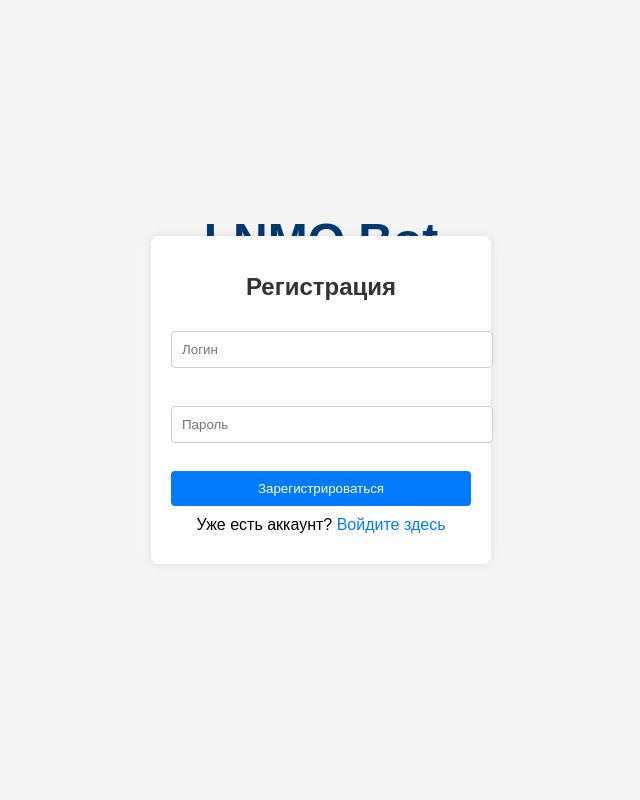
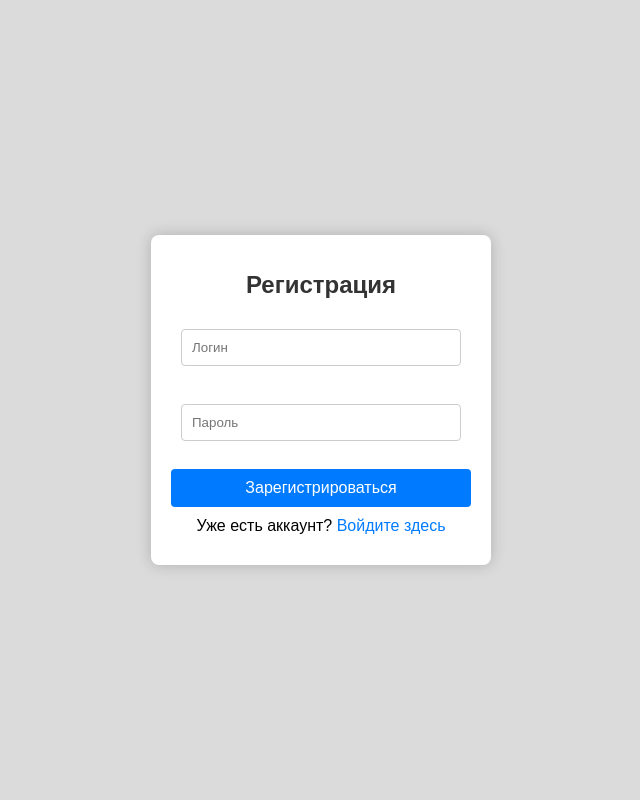
Before and after one commit to Tuz0ff/Lnmo_bot.py, a Flask app: page /register_page in a window 1280 px wide. Shown: the whole page, without its empty margins (319-959 px from the left). Run offline with Flask 3, Linux system fonts and the light colour scheme.

Commit message:
Update register.html

```diff
--- a/templates/register.html
+++ b/templates/register.html
@@ -5,7 +5,6 @@
     <meta name="viewport" content="width=device-width, initial-scale=1.0">
     <title>Регистрация</title>
     <style>
-        /* Общие стили */
         body {
             font-family: Arial, sans-serif;
             background-color: #f4f4f4;
@@ -16,42 +15,45 @@
             align-items: center;
             height: 100vh;
             position: relative;
+            overflow: hidden; /* Скрываем выходящие за пределы элементы */
         }
 
         body::before {
-            content: "LNMO Bot";
+            content: "";
             position: absolute;
-            top: 30%;
-            left: 50%;
-            transform: translate(-50%, -50%);
-            font-size: 48px;
-            font-weight: bold;
-            color: rgba(0, 57, 110, 1);
-            z-index: -1;
+            top: 0;
+            left: 0;
+            width: 100%;
+            height: 100%;
+            background-color: rgba(0, 0, 0, 0.1);
+            z-index: 0;
         }
 
         .container {
             background-color: #fff;
             padding: 20px;
             border-radius: 8px;
-            box-shadow: 0 0 10px rgba(0, 0, 0, 0.1);
+            box-shadow: 0 0 15px rgba(0, 0, 0, 0.2);
             width: 300px;
             text-align: center;
             z-index: 1;
+            position: relative;
         }
 
         h1 {
             margin-bottom: 20px;
             font-size: 24px;
             color: #333;
+            text-align: center;
         }
 
         input {
-            width: 100%;
+            width: calc(100% - 20px);
             padding: 10px;
             margin: 10px 0;
             border: 1px solid #ccc;
             border-radius: 4px;
+            box-sizing: border-box;
         }
 
         button {
@@ -62,6 +64,7 @@
             border: none;
             border-radius: 4px;
             cursor: pointer;
+            font-size: 16px;
         }
 
         button:hover {
```
